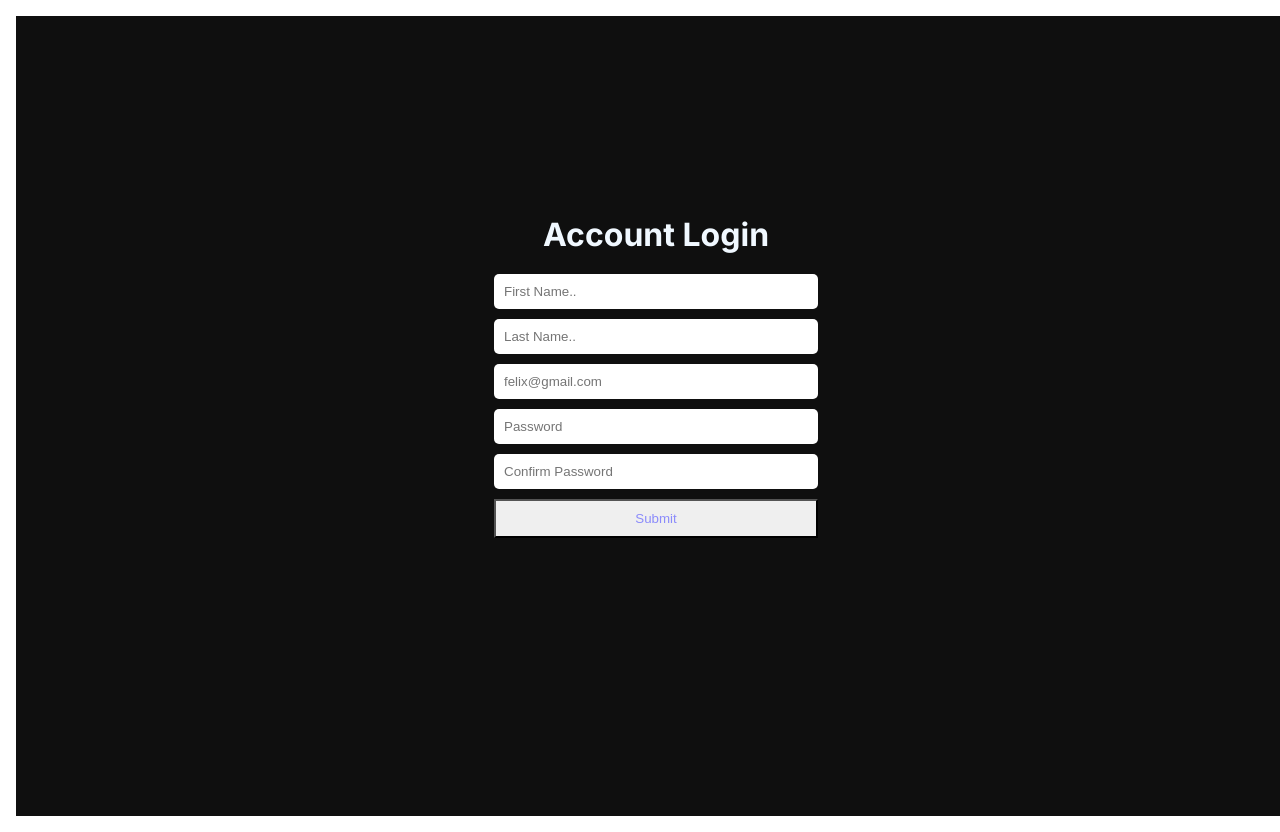
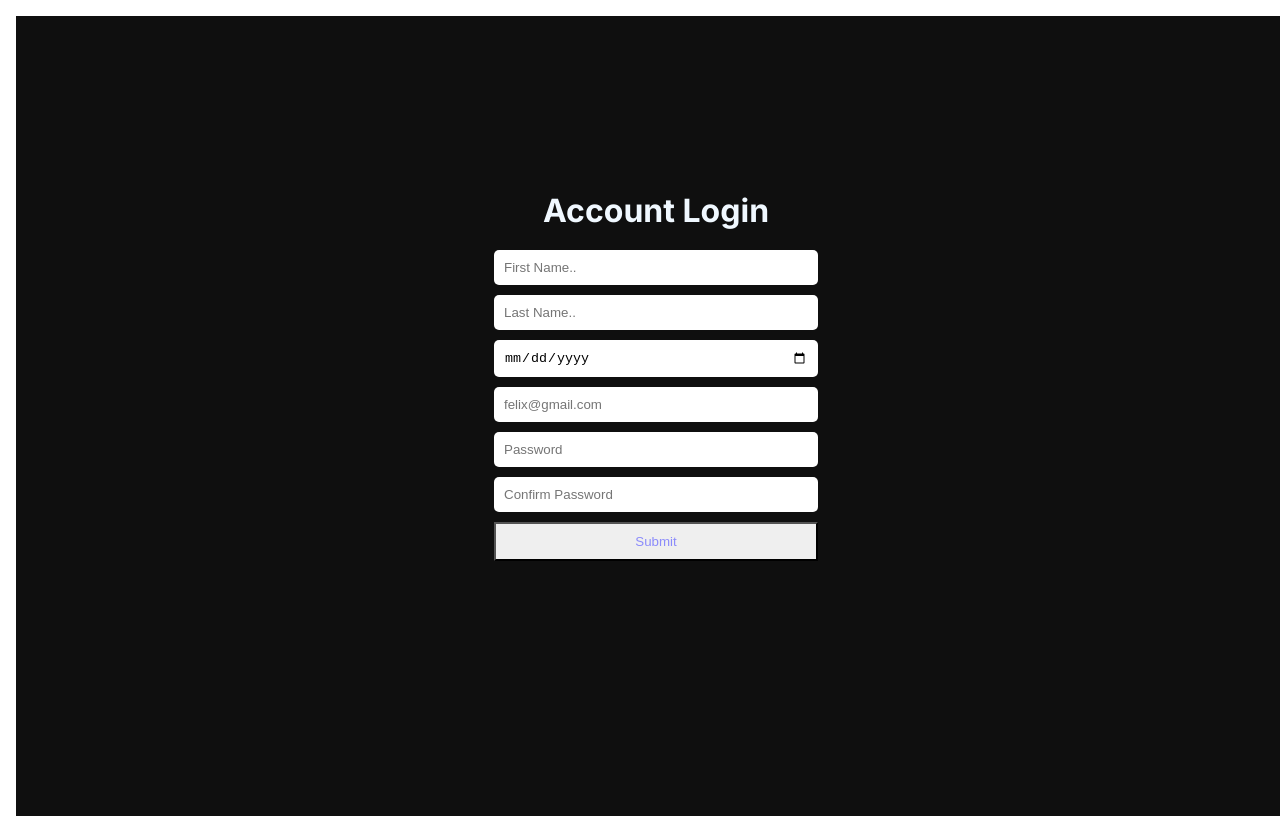
Before and after one commit to Preciousnnebuogor/Form-validation, a Next.js app: page / in a window 1280 px wide. Built offline with nearby package versions, Linux system fonts and the light colour scheme.

Commit message:
added date field

```diff
--- a/app/components/product/ProductCard.tsx
+++ b/app/components/product/ProductCard.tsx
@@ -25,6 +25,7 @@ export default function ProductCard() {
       errors.email?.message ||
       errors.firstName?.message ||
       errors.lastName?.message ||
+      errors.date?.message ||
       errors.password?.message ||
       errors.confirmPassword
     ) {
@@ -60,6 +61,13 @@ export default function ProductCard() {
           />
           <p style={{ color: "red" }}>{errors.lastName?.message}</p>
           <input
+            type="date"
+            required
+            placeholder="DOB.."
+            {...register("date")}
+          />
+          <p style={{ color: "red" }}>{errors.lastName?.message}</p>
+          <input
             type="text"
             required
             placeholder="felix@gmail.com"
--- a/app/validation/Uservalid.tsx
+++ b/app/validation/Uservalid.tsx
@@ -2,6 +2,7 @@ import * as yup from "yup";
 export const userSchema = yup.object().shape({
    firstName:yup.string().required("firstName required"),
    lastName:yup.string().required("lastName required"),
+   date:yup.string().required("date required"),
    email: yup.string().email("please enter a valid email").required(),
    password: yup.string().min(4).max(10).required(),
    confirmPassword:yup.string().oneOf([yup.ref("password"),], "Password must match").required("Required"),
```
